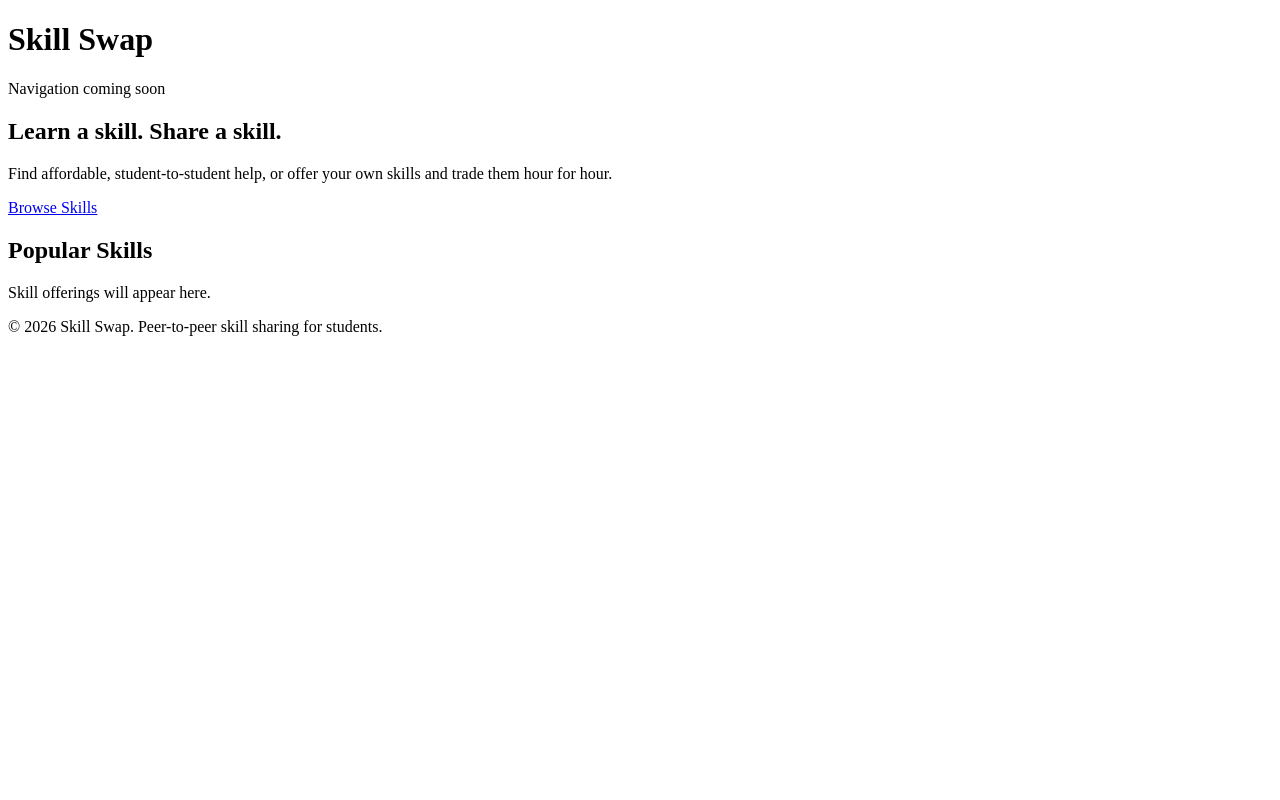
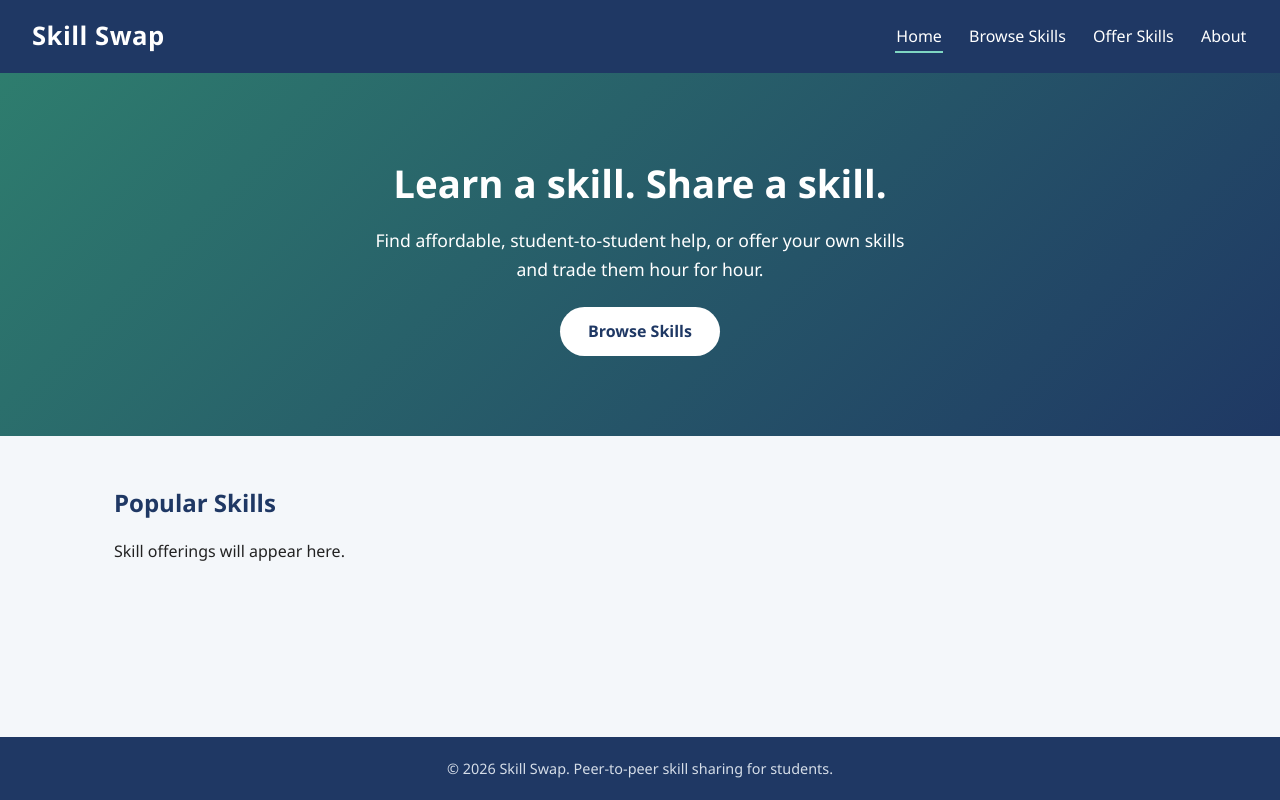
Before and after one commit to gxrciafelipe/skills-swap-felipegarcia-unit8, a React (Vite) app: page / in a window 1280 px wide. Built offline with nearby package versions, Linux system fonts and the light colour scheme.

Commit message:
Added navigation components and basic styling

```diff
--- a/src/components/Header.jsx
+++ b/src/components/Header.jsx
@@ -1,10 +1,24 @@
+const NAV_LINKS = [
+  { label: "Home", href: "#", active: true },
+  { label: "Browse Skills", href: "#skills" },
+  { label: "Offer Skills", href: "#" },
+  { label: "About", href: "#" },
+];
+
 function Header() {
   return (
     <header>
       <h1 className="site-name">Skill Swap</h1>
       <nav aria-label="Main navigation">
-        {/* Navigation links will be added in feature/navigation-styling */}
-        <p>Navigation coming soon</p>
+        <ul className="nav-links">
+          {NAV_LINKS.map((link) => (
+            <li key={link.label}>
+              <a href={link.href} className={link.active ? "active" : ""}>
+                {link.label}
+              </a>
+            </li>
+          ))}
+        </ul>
       </nav>
     </header>
   );
--- a/src/styles.css
+++ b/src/styles.css
@@ -1 +1,105 @@
-/* Skill Swap styles - added in later branches */
+/* ---------- Base ---------- */
+:root {
+  --navy: #1f3864;
+  --teal: #2e7d6e;
+  --light: #f4f7fa;
+  --text: #222;
+}
+
+* { box-sizing: border-box; margin: 0; padding: 0; }
+
+body {
+  font-family: "Segoe UI", Roboto, Helvetica, Arial, sans-serif;
+  color: var(--text);
+  background: var(--light);
+  line-height: 1.6;
+}
+
+/* React mounts inside #root, so the sticky-footer layout lives here */
+#root {
+  min-height: 100vh;
+  display: flex;
+  flex-direction: column;
+}
+
+main { flex: 1; }
+
+/* ---------- Header and navigation ---------- */
+header {
+  background: var(--navy);
+  color: white;
+  padding: 1rem 2rem;
+  display: flex;
+  justify-content: space-between;
+  align-items: center;
+  flex-wrap: wrap;
+  gap: 0.5rem;
+}
+
+.site-name { font-size: 1.6rem; letter-spacing: 0.5px; }
+
+.nav-links {
+  list-style: none;
+  display: flex;
+  gap: 1.5rem;
+}
+
+.nav-links a {
+  color: white;
+  text-decoration: none;
+  padding: 0.25rem 0.1rem;
+  border-bottom: 2px solid transparent;
+  transition: border-color 0.2s;
+}
+
+.nav-links a:hover,
+.nav-links a.active { border-bottom-color: #7fd6c2; }
+
+/* ---------- Hero ---------- */
+.hero {
+  background: linear-gradient(135deg, var(--teal), var(--navy));
+  color: white;
+  text-align: center;
+  padding: 5rem 1.5rem;
+}
+
+.hero h2 { font-size: 2.4rem; margin-bottom: 0.75rem; }
+.hero p { max-width: 560px; margin: 0 auto 1.5rem; font-size: 1.1rem; }
+
+.hero-button {
+  display: inline-block;
+  background: white;
+  color: var(--navy);
+  font-weight: 600;
+  text-decoration: none;
+  padding: 0.75rem 1.75rem;
+  border-radius: 999px;
+  transition: transform 0.2s;
+}
+
+.hero-button:hover { transform: translateY(-2px); }
+
+/* ---------- Skills section ---------- */
+.skills {
+  max-width: 1100px;
+  margin: 0 auto;
+  padding: 3rem 1.5rem;
+}
+
+.skills h2 { color: var(--navy); margin-bottom: 1rem; }
+
+/* ---------- Footer ---------- */
+footer {
+  background: var(--navy);
+  color: #d5dde8;
+  text-align: center;
+  padding: 1.25rem;
+  font-size: 0.9rem;
+}
+
+/* ---------- Small screens ---------- */
+@media (max-width: 600px) {
+  header { flex-direction: column; align-items: flex-start; }
+  .nav-links { gap: 1rem; flex-wrap: wrap; }
+  .hero h2 { font-size: 1.8rem; }
+}
```
